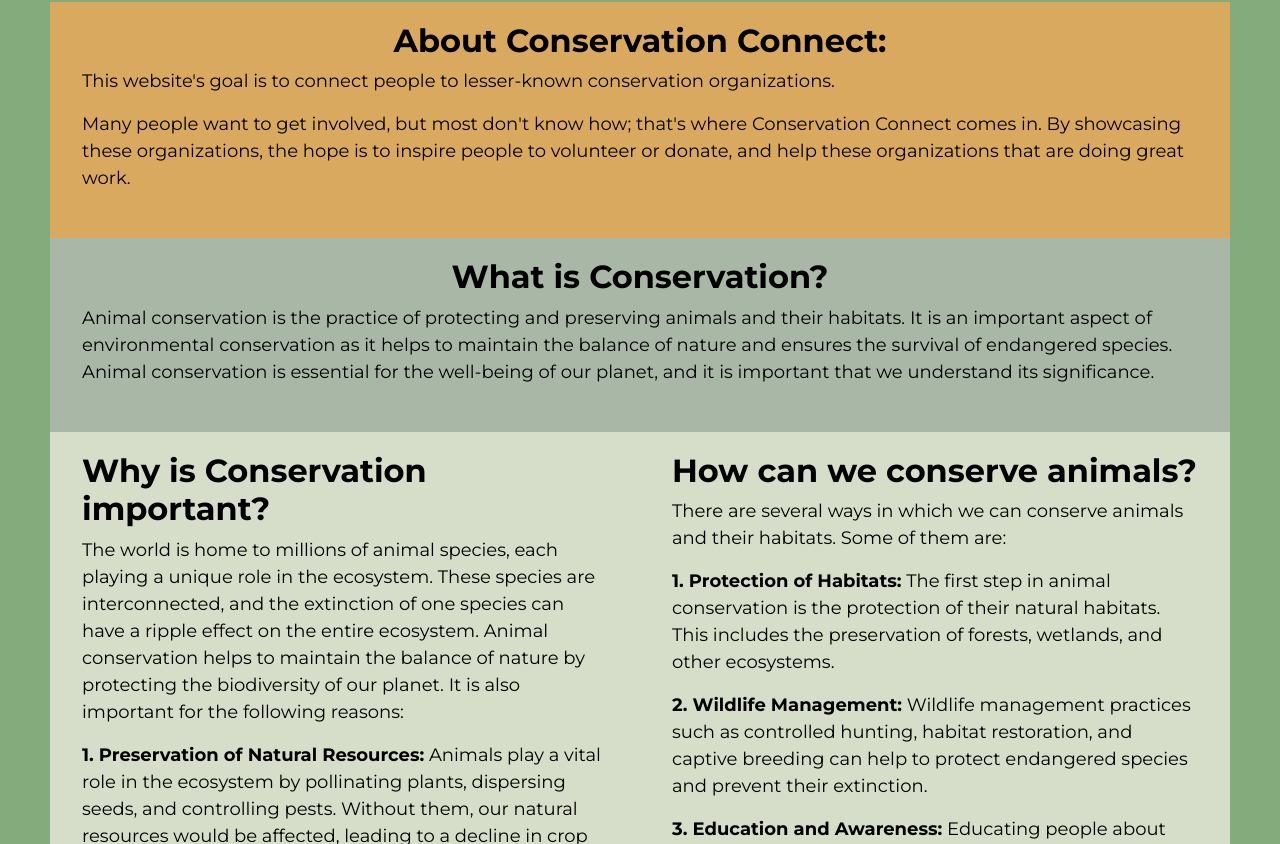
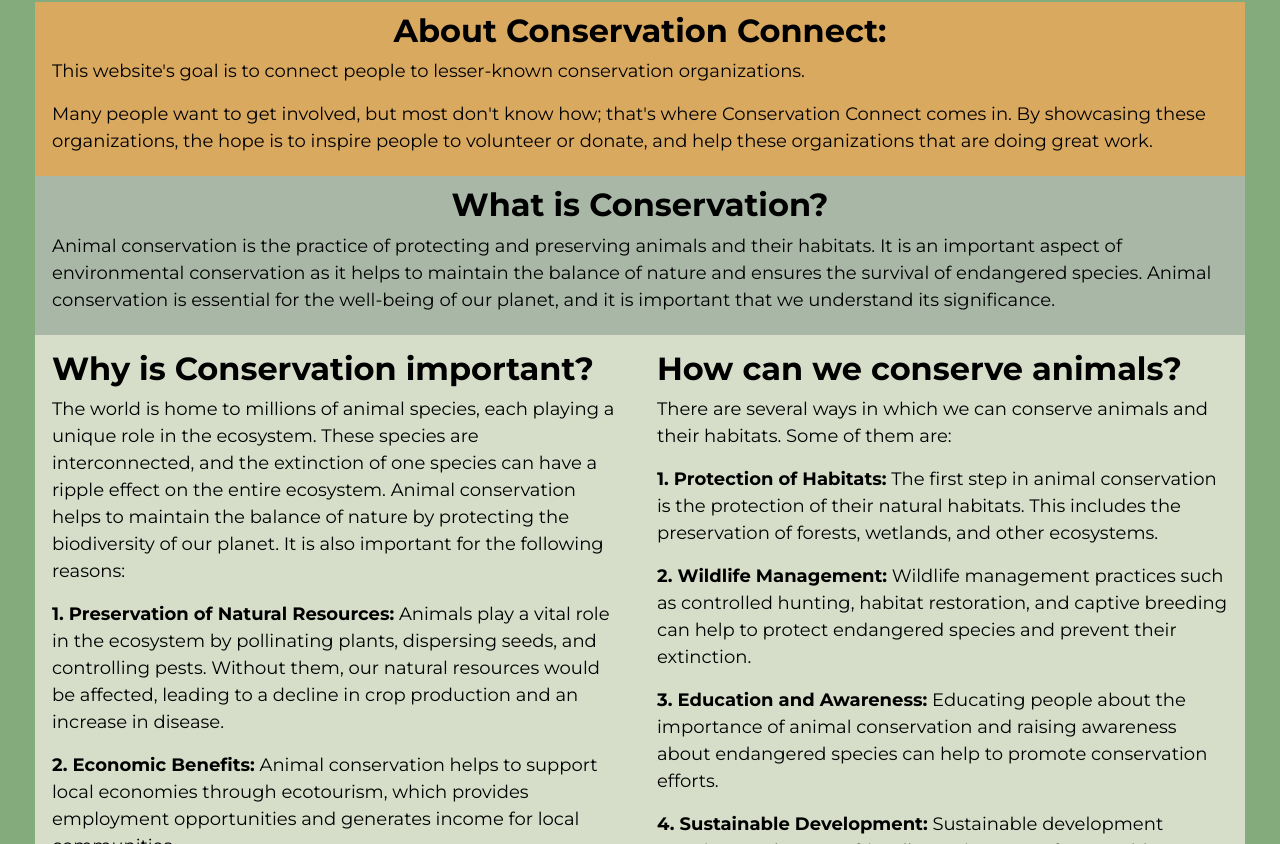
Before and after one commit to sarahkuss/final-project-web, a React (Create React App) app: page /learn in a window 1280 px wide. Shown: the part 176-1020 px from the top of the page. Built offline with nearby package versions, Linux system fonts and the light colour scheme.

Commit message:
fixed learn and get involved mobile spacing

```diff
--- a/src/styles/getInvolved.css
+++ b/src/styles/getInvolved.css
@@ -27,7 +27,7 @@
 }
 
 .GI-section {
-  margin: 40px;
+  margin: 25px;
   margin-top:0;
   margin-bottom: 0;
   padding: 10px;
@@ -35,37 +35,39 @@
 }
 
 .GI-row {
-  margin: 20px;
+  margin: 10px;
   margin-bottom: 0;
-  padding: 20px;
+  padding: 10px;
+  padding-top: 15px;
   background-color: rgba(250, 176, 102, 0.738);
 }
 
 .help-row {
   background-color: rgba(251, 244, 235, 0.769);
-  margin: 20px;
+  margin: 10px;
   margin-bottom: 0px;
-  padding: 20px;
+  padding: 10px;
+  padding-top: 15px;
 
 }
 
 .ways-col {
-  margin: 10px;
+  margin: 5px;
   padding: 10px;
 }
 
 .ways2-col {
-  margin: 10px;
+  margin: 5px;
   padding: 10px;
 }
 
 .home-col{
-  margin: 10px;
+  margin: 5px;
   padding: 10px;
 }
 
 .home2-col {
-  margin: 10px;
+  margin: 5px;
   padding: 10px;
 }
 
--- a/src/styles/learn.css
+++ b/src/styles/learn.css
@@ -28,7 +28,7 @@
 
 .content-section {
   /* background-color: rgba(251, 244, 235, 0.643); */
-  margin: 40px;
+  margin: 25px;
   margin-top:0;
   margin-bottom: 0;
   padding: 10px;
@@ -37,36 +37,27 @@
 
 .learn-row {
   background-color: rgba(250, 169, 88, 0.738);
-  padding: 20px;
+  padding: 5px;
+  padding-top: 10px;
 }
 
 .what-row {
   background-color: rgb(169, 183, 167);
-  padding: 20px;
+  padding: 5px;
+  padding-top: 10px;
 }
 
 .why-row {
   background-color: rgba(251, 244, 235, 0.696);
-}
-
-.aboutCC-col {
-  margin-bottom: 10px;
-  border-radius: 10px;
-}
-
-.whatis-col {
-  margin-bottom: 10px;
-  border-radius: 10px;
+  padding-top: 5px;
 }
 
 .why-col {
-  margin: 20px;
-  padding: 20px;
-  border-radius: 10px;
+  margin: 5px;
+  padding: 10px;
 }
 
 .how-col {
-  margin: 20px;
-  padding: 20px;
-  border-radius: 10px;
+  margin: 5px;
+  padding: 10px;
 }
```
